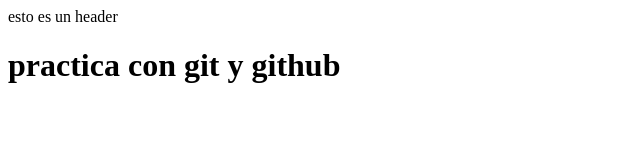
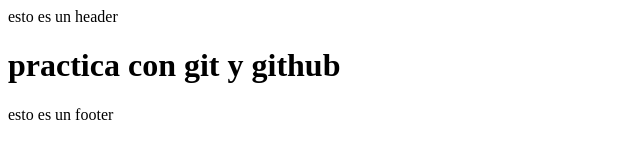
Before and after one commit to ericasdfasdf/ed, a plain HTML site: page index.html in a window 1280 px wide. Shown: the full height of the page, 0-640 px from the left. Drawn offline with Linux system fonts and the light colour scheme.

Commit message:
footer hecho

```diff
--- a/index.html
+++ b/index.html
@@ -6,5 +6,6 @@
 <body>
     <header>esto es un header</header>
     <h1>practica con git y github</h1>
+    <footer>esto es un footer</footer>
 </body>
 </html>
```
